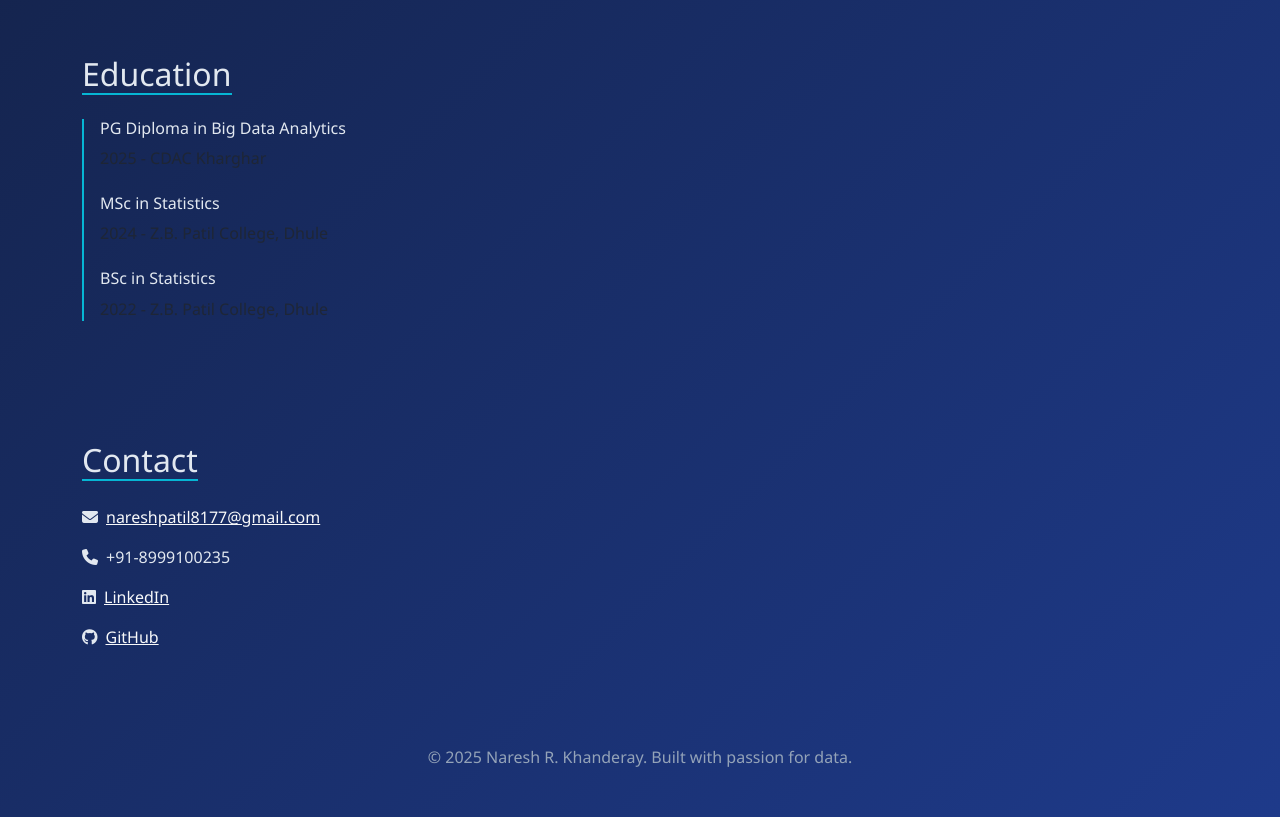
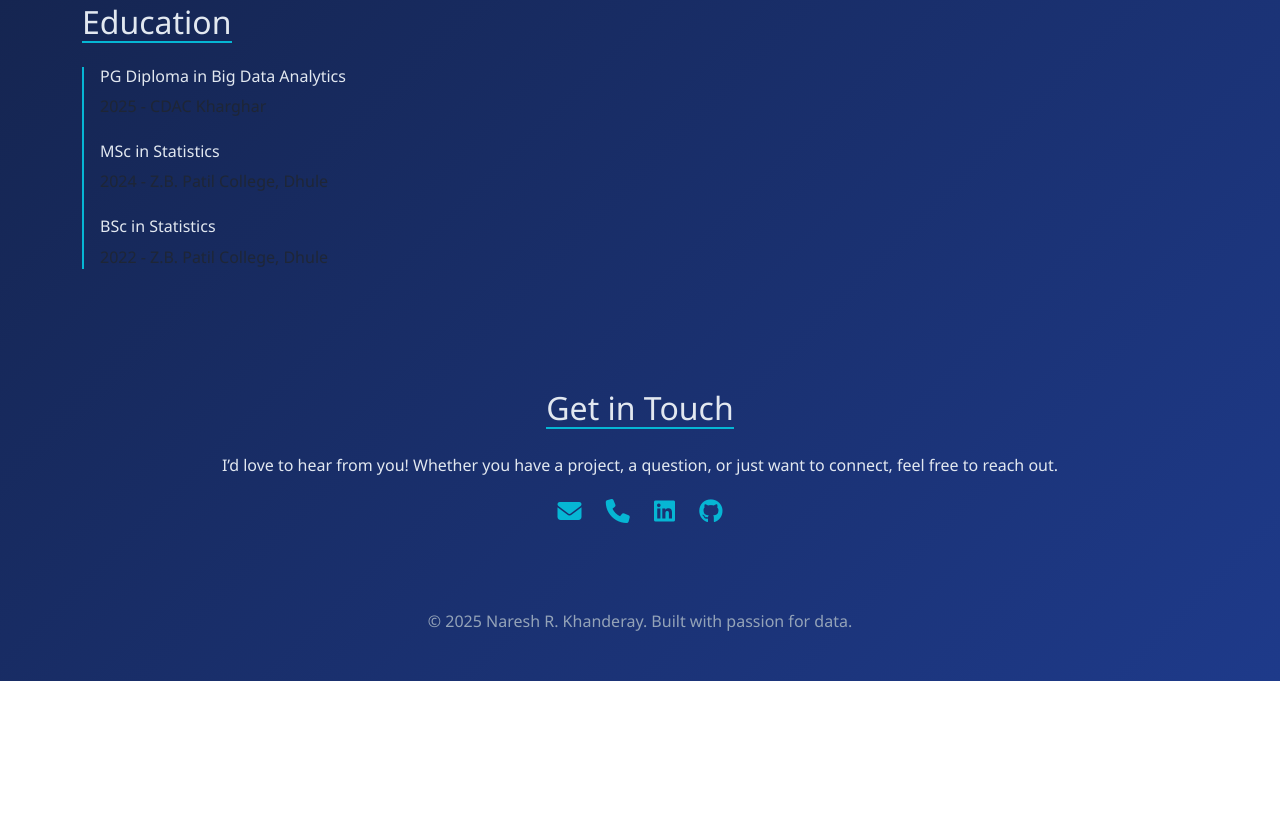
Before and after one commit to Nareshpatil8177/Naresh-portfolio, a plain HTML site: page index.html in a window 1280 px wide. Shown: the part 1329-2146 px from the top of the page. After the commit the page ends 2010 px from the top, so only its background shows below. Drawn offline with nearby package versions, Linux system fonts and the light colour scheme.

Commit message:
Update index.html

```diff
--- a/index.html
+++ b/index.html
@@ -60,15 +60,19 @@ body {
 .timeline-item {
   margin-bottom: 1.5rem;
 }
-.btn-accent {
-  background: linear-gradient(90deg,#06b6d4,#3b82f6);
-  border: none;
-  color: white;
-}
 footer {
   padding: 2rem 0;
   text-align: center;
   color: #94a3b8;
+}
+.contact-icons a {
+  font-size: 1.5rem;
+  margin: 0 10px;
+  color: #06b6d4;
+  transition: color 0.3s ease;
+}
+.contact-icons a:hover {
+  color: #3b82f6;
 }
 </style>
 </head>
@@ -83,7 +87,7 @@ footer {
         <li class="nav-item"><a class="nav-link" href="#skills">Skills</a></li>
         <li class="nav-item"><a class="nav-link" href="#projects">Projects</a></li>
         <li class="nav-item"><a class="nav-link" href="#education">Education</a></li>
-        <li class="nav-item"><a class="nav-link" href="#contact">Contact</a></li>
+        <li class="nav-item"><a class="nav-link" href="#contact">Get in Touch</a></li>
       </ul>
     </div>
   </div>
@@ -93,12 +97,11 @@ footer {
   <img src="assets/naresh-profile.jpg" alt="Naresh Photo">
   <h1>Naresh Ramesh Khanderay</h1>
   <p>Data Analyst | Big Data Specialist | Predictive Model Builder</p>
-  <a href="Naresh-Resume.pdf" class="btn btn-accent mt-3" download><i class="fa-solid fa-download me-2"></i>Download Resume</a>
 </section>
 
 <section id="about" class="container py-5">
   <h2 class="section-title">About Me</h2>
-  <p>Entry-level Data Analyst skilled in Python, R, SQL, Apache Spark, Hive, Hadoop, Power BI, and Tableau. Experienced in ETL pipelines, data cleaning, predictive modeling, KPI reporting, and dashboard development. Delivered a sales forecasting model with 85% accuracy and sentiment analysis with 92% precision using real-world datasets.</p>
+  <p>Entry-level Data Analyst skilled in Python, R, SQL, Apache Spark, Hive, Hadoop, Power BI, and Tableau. Experienced in ETL pipelines, data cleaning, predictive modeling, KPI reporting, and dashboard development. Delivered sales forecasting and sentiment analysis models with high accuracy using real-world datasets.</p>
 </section>
 
 <section id="skills" class="container py-5">
@@ -136,12 +139,15 @@ footer {
   </div>
 </section>
 
-<section id="contact" class="container py-5">
-  <h2 class="section-title">Contact</h2>
-  <p><i class="fa-solid fa-envelope me-2"></i><a href="mailto:nareshpatil8177@gmail.com" class="text-light">nareshpatil8177@gmail.com</a></p>
-  <p><i class="fa-solid fa-phone me-2"></i>+91-8999100235</p>
-  <p><i class="fa-brands fa-linkedin me-2"></i><a href="https://www.linkedin.com/in/naresh-khanderay-156b82157/" class="text-light">LinkedIn</a></p>
-  <p><i class="fa-brands fa-github me-2"></i><a href="https://github.com/Nareshpatil8177-github" class="text-light">GitHub</a></p>
+<section id="contact" class="container py-5 text-center">
+  <h2 class="section-title">Get in Touch</h2>
+  <p>I’d love to hear from you! Whether you have a project, a question, or just want to connect, feel free to reach out.</p>
+  <div class="contact-icons">
+    <a href="mailto:nareshpatil8177@gmail.com"><i class="fa-solid fa-envelope"></i></a>
+    <a href="tel:+918999100235"><i class="fa-solid fa-phone"></i></a>
+    <a href="https://www.linkedin.com/in/naresh-khanderay-156b82157/"><i class="fa-brands fa-linkedin"></i></a>
+    <a href="https://github.com/Nareshpatil8177-github"><i class="fa-brands fa-github"></i></a>
+  </div>
 </section>
 
 <footer>
```
